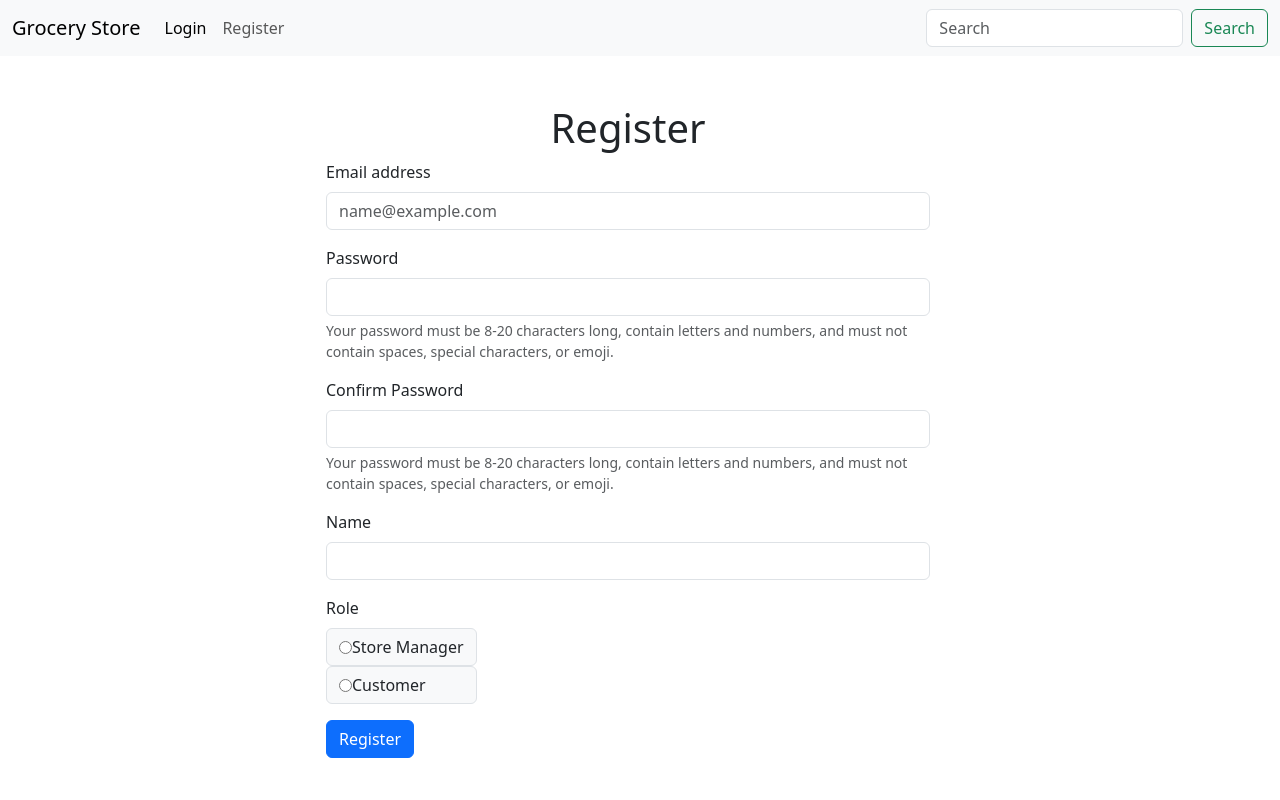
After one commit to rohitrk06/Jan-25-App-Dev-Bootcamp, a Flask app: page /register in a window 1280 px wide. The commit adds this page. Run offline with Flask 3, Linux system fonts and the light colour scheme.

Commit message:
Session 5 | Bootcamp

```diff
--- /dev/null
+++ b/controller/auth_routes.py
@@ -0,0 +1,117 @@
+from main import app
+from flask import render_template, request, session, flash, redirect, url_for
+from controller.models import *
+
+@app.route('/login', methods = ['GET', 'POST'])
+def login():
+    if request.method =='GET':
+        # Check if user is login already then redirect to dashboard
+        if 'user_email' in session:
+            ## Revist later
+            return redirect('/')
+
+        return render_template('login.html')
+
+    if request.method == 'POST':
+
+        email = request.form.get('email',None)
+        password = request.form.get('password',None)
+
+        #data validation
+        if not email or not password:
+            flash('Email and Password are required')
+            return render_template('login.html')
+
+        if '@' not in email:
+            flash('Invalid Email')
+            return render_template('login.html')
+
+        # Add your data vaildation here
+
+        # Query Database to check if user exists
+
+        user = User.query.filter_by(user_email = email).first()
+        if not user:
+            flash('User does not exists.. Please register......')
+            return render_template('login.html')
+
+        if user.password != password:
+            flash('Invalid Password')
+            return render_template('login.html')
+
+
+        session['user_email'] = user.user_email
+        session['user_role'] = [role.name for role in user.roles]
+
+        flash("User successfully logged in....")
+
+        # Redirect to home page
+        return redirect(url_for('home'))
+
+
+@app.route('/logout')
+def logout():
+    if 'user_email' not in session:
+        flash('You are not logged in')
+        return redirect(url_for('login'))
+
+    session.pop('user_email')
+    session.pop('user_role')
+
+    flash('You are successfully logged out')
+    return redirect(url_for('login'))
+
+@app.route('/register', methods = ['GET', 'POST'])
+def register():
+    if request.method == 'GET':
+        ## Check if user is login already then redirect to dashboard
+        return render_template('register.html')
+
+    if request.method == 'POST':
+        email = request.form.get('email',None)
+        password = request.form.get('password',None)
+        confirm_password = request.form.get('confirm_password',None)
+        user_name = request.form.get('user_name',None)
+
+        role = request.form.get('role',None)
+
+        #data validation
+        if not email or not password or not confirm_password or not user_name or not role:
+            flash('All fields are required')
+            return render_template('register.html')
+
+        if '@' not in email:
+            flash('Invalid Email')
+            return render_template('register.html')
+
+        if password != confirm_password:
+            flash('Password and Confirm Password does not match')
+            return render_template('register.html')
+
+        if len(password) < 8:
+            flash('Password should be minimum of 8 characters')
+            return render_template('register.html')
+
+        user = User.query.filter_by(user_email = email).first()
+        if user:
+            flash('User already exists.. Please Login or user another email')
+            return render_template('register.html')
+
+        role = Role.query.filter_by(name = role).first()
+        if not role:
+            flash('Invalid Role')
+            return render_template('register.html')
+
+        user = User(
+            user_email = email,
+            password = password,
+            user_name = user_name,
+            roles = [role]
+        )
+
+        db.session.add(user)
+        db.session.commit()
+
+        flash('User successfully registered')
+
+        return redirect(url_for('login'))
--- a/main.py
+++ b/main.py
@@ -59,13 +59,9 @@ with app.app_context():
 
     db.session.commit()
 
-@app.route('/')
-def index():
-    return render_template('login.html')
 
-@app.route('/about')
-def about():
-    return 'About page'
+from controller.auth_routes import *
+from controller.routes import *
 
 
 if __name__ == '__main__':
--- a/templates/base.html
+++ b/templates/base.html
@@ -14,6 +14,17 @@
     <!-- navigation bar -->
     {% include 'navbar.html' %}
     <!-- .. -->
+
+    {% with messages = get_flashed_messages() %}
+        {% if messages %}
+            <ul class=flashes>
+            {% for message in messages %}
+                <li>{{ message }}</li>
+            {% endfor %}
+            </ul>
+        {% endif %}
+    {% endwith %}
+
     {% block content %}
     {% endblock %}
     <script src="https://cdn.jsdelivr.net/npm/bootstrap@5.3.3/dist/js/bootstrap.bundle.min.js" integrity="sha384-YvpcrYf0tY3lHB60NNkmXc5s9fDVZLESaAA55NDzOxhy9GkcIdslK1eN7N6jIeHz" crossorigin="anonymous"></script>
--- /dev/null
+++ b/templates/register.html
@@ -0,0 +1,56 @@
+{% extends 'base.html' %}
+
+{% block title %} Register - Grocery Store {% endblock %}
+
+{% block content %}
+
+<div class="container-fluid row justify-content-center mt-5">
+    <h1 class="text-center">Register</h1>
+    <form class="col-6" action="/register" method="POST">
+        <div class="mb-3">
+            <label for="exampleFormControlInput1" class="form-label">Email address</label>
+            <input type="email" class="form-control" id="exampleFormControlInput1" placeholder="name@example.com" name = "email">
+        </div>
+        <div class="mb-3">
+            <label for="inputPassword5" class="form-label">Password</label>
+            <input type="password" id="inputPassword5" class="form-control" aria-describedby="passwordHelpBlock" name = "password">
+            <div id="passwordHelpBlock" class="form-text">
+                Your password must be 8-20 characters long, contain letters and numbers, and must not contain spaces, special characters, or emoji.
+            </div>
+        </div>
+        <div class="mb-3">
+            <label for="inputPassword" class="form-label">Confirm Password</label>
+            <input type="password" id="inputPassword" class="form-control" aria-describedby="passwordHelpBlock" name = "confirm_password">
+            <div id="passwordHelpBlock" class="form-text">
+                Your password must be 8-20 characters long, contain letters and numbers, and must not contain spaces, special characters, or emoji.
+            </div>
+        </div>
+        <div class="mb-3">
+            <label for="exampleFormControlInput1" class="form-label">Name</label>
+            <input type="text" class="form-control" id="exampleFormControlInput1"  name = "user_name">
+        </div>
+
+        <div class="mb-3">
+            <label for="role" class="form-label">Role</label>
+            <div class="input-group mb-3">
+                <div class="input-group-prepend" id="role">
+                <div class="input-group-text">
+                    <input type="radio" aria-label="Radio button for following text input" id="store_manager" name="role" value="store_manager">
+                    <label for="store_manager">Store Manager</label>
+                </div>
+                <div class="input-group-text">
+                    <input type="radio" aria-label="Radio button for following text input" id="customer" name="role" value="customer">
+                    <label for="customer">Customer</label>
+                </div>
+                </div>
+            </div>
+        </div>
+
+        <div>
+            <button type="submit" class="btn btn-primary">Register</button>
+        </div>
+    </form>
+
+</div>
+
+{% endblock %}
```
Also changed, not shown: controller/routes.py (added, +12 -0 lines), templates/home.html (added, +9 -0 lines), instance/database.sqlite3.
